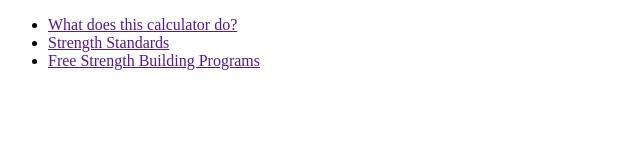
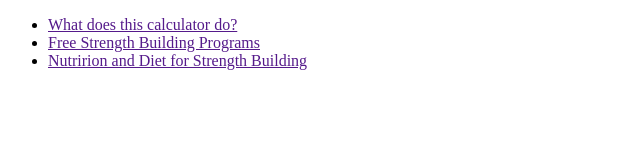
Before and after one commit to Halapainyo77/strength_calc, a plain HTML site: page index.html in a window 1280 px wide. Shown: the whole page, without its empty margins (0-640 px from the left). Drawn offline with Linux system fonts and the light colour scheme.

Commit message:
Change link

```diff
--- a/index.html
+++ b/index.html
@@ -14,8 +14,8 @@
                  <div class="header-links">
                     <ul>
                         <li><a href="">What does this calculator do?</a></li>
-                        <li><a href="">Strength Standards</a></li>
                         <li><a href="">Free Strength Building Programs</a></li>
+                        <li><a href="">Nutririon and Diet for Strength Building</a></li>
                     </ul>
                  </div>
         </div>
```
